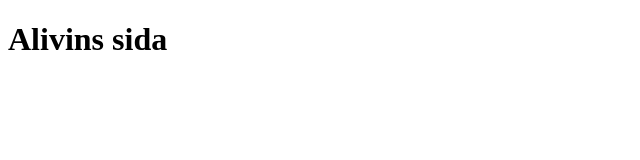
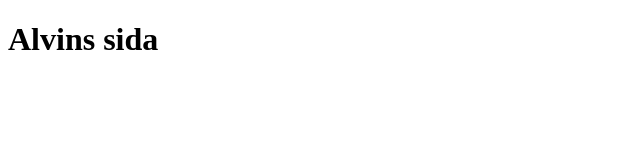
Before and after one commit to MagnusLinell/alvinity, a plain HTML site: page index.html in a window 1280 px wide. Shown: the full height of the page, 0-640 px from the left. Drawn offline with Linux system fonts and the light colour scheme.

Commit message:
change name

```diff
--- a/index.html
+++ b/index.html
@@ -1,9 +1,9 @@
 <!DOCTYPE html>
 <html>
   <head>
-    <title>Alvinity</title>
+    <title>Alvlin</title>
   </head>
   <body>
-    <h1>Alivins sida</h1>
+    <h1>Alvins sida</h1>
   </body>
 </html>
```
